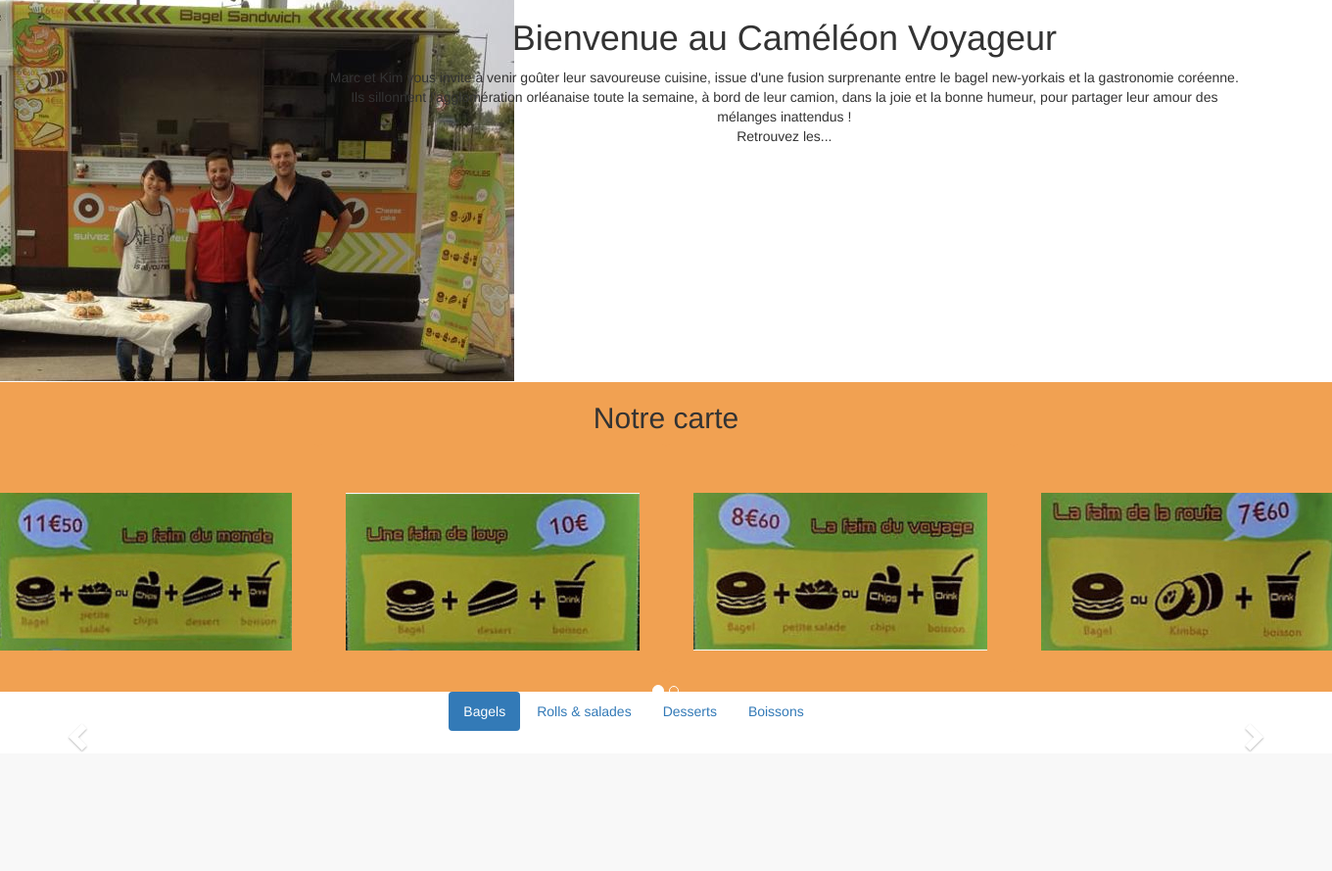
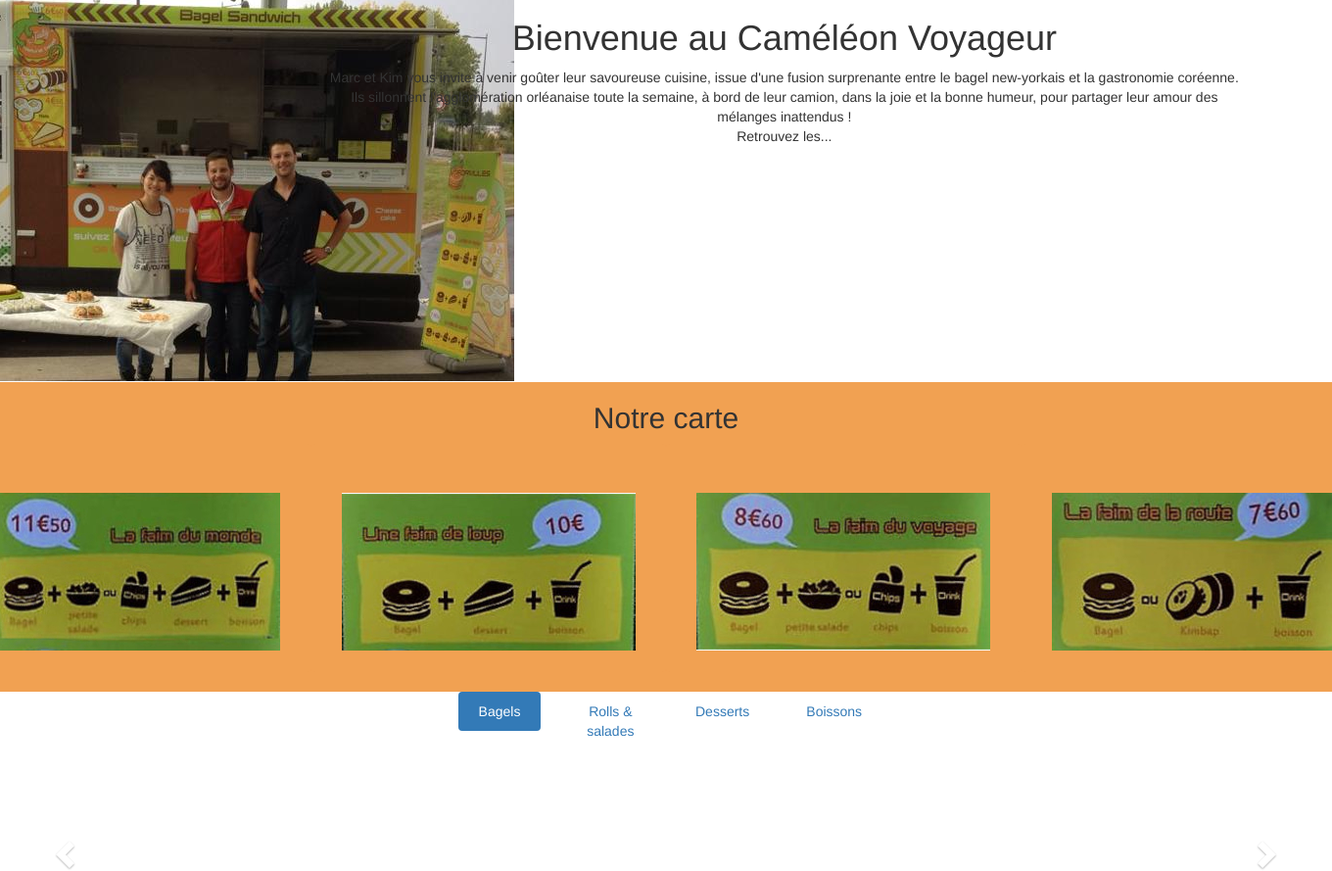
Before and after one commit to JulienOpto/cameleon_voyageur, a PHP site: page / in a window 1360 px wide; the page is wider, and only the part inside the window is pictured. Shown: the part 321-1210 px from the top of that part at 98% size. Before the commit the page ends 1088 px from the top of that part, so only its background shows below. Run offline with PHP 8.4, Linux system fonts and the light colour scheme.

Commit message:
résolution bugs navbar

```diff
--- a/css/stylesheet.css
+++ b/css/stylesheet.css
@@ -44,3 +44,11 @@ body {
 	padding-top: 50px;
 	background-color: rgb(241,161,82);
 }
+
+.nav-pills > li + li {
+    margin-left: 0;
+}
+
+#slider {
+	margin-top: 100px;
+}
--- a/index.html
+++ b/index.html
@@ -48,6 +48,8 @@
 		<div class="container-fluid">
 
 
+
+
 			<div class="row">
 				<div class="col-lg-12 banière-lg img-responsive visible-lg"></div>
 
@@ -71,7 +73,7 @@
 				<div class="col-lg-12"></div>			<!--img background 2-->
 
 			</div>
-		</div>
+
 
 
 
@@ -100,10 +102,10 @@
 				<div class="row">			<!-- choix menus -->
 					<nav class="col-xs-4 col-xs-offset-4">
 						<ul class="nav nav-pills">
-							<li role="presentation" class="active"><a href="">Bagels</a></li>
-							<li role="presentation"><a href="">Rolls & salades</a></li>
-							<li role="presentation"><a href="">Desserts</a></li>
-							<li role="presentation"><a href="">Boissons</a></li>
+							<li role="presentation" class="col-xs-3 active"><a href="#">Bagels</a></li>
+							<li role="presentation" class="col-xs-3"><a href="#">Rolls & salades</a></li>
+							<li role="presentation" class="col-xs-3"><a href="#">Desserts</a></li>
+							<li role="presentation" class="col-xs-3"><a href="#">Boissons</a></li>
 						</ul>
 					</nav>
 
```
